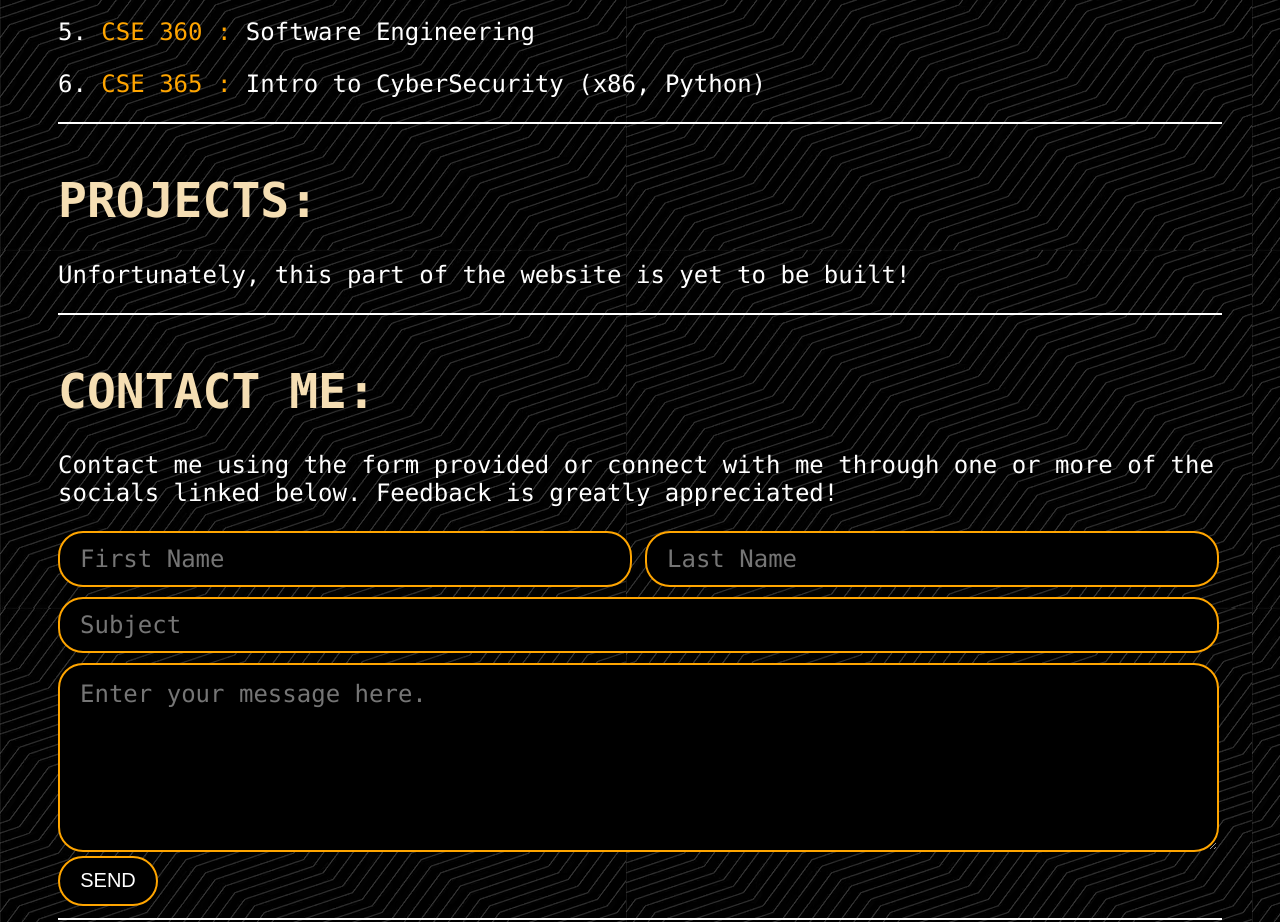
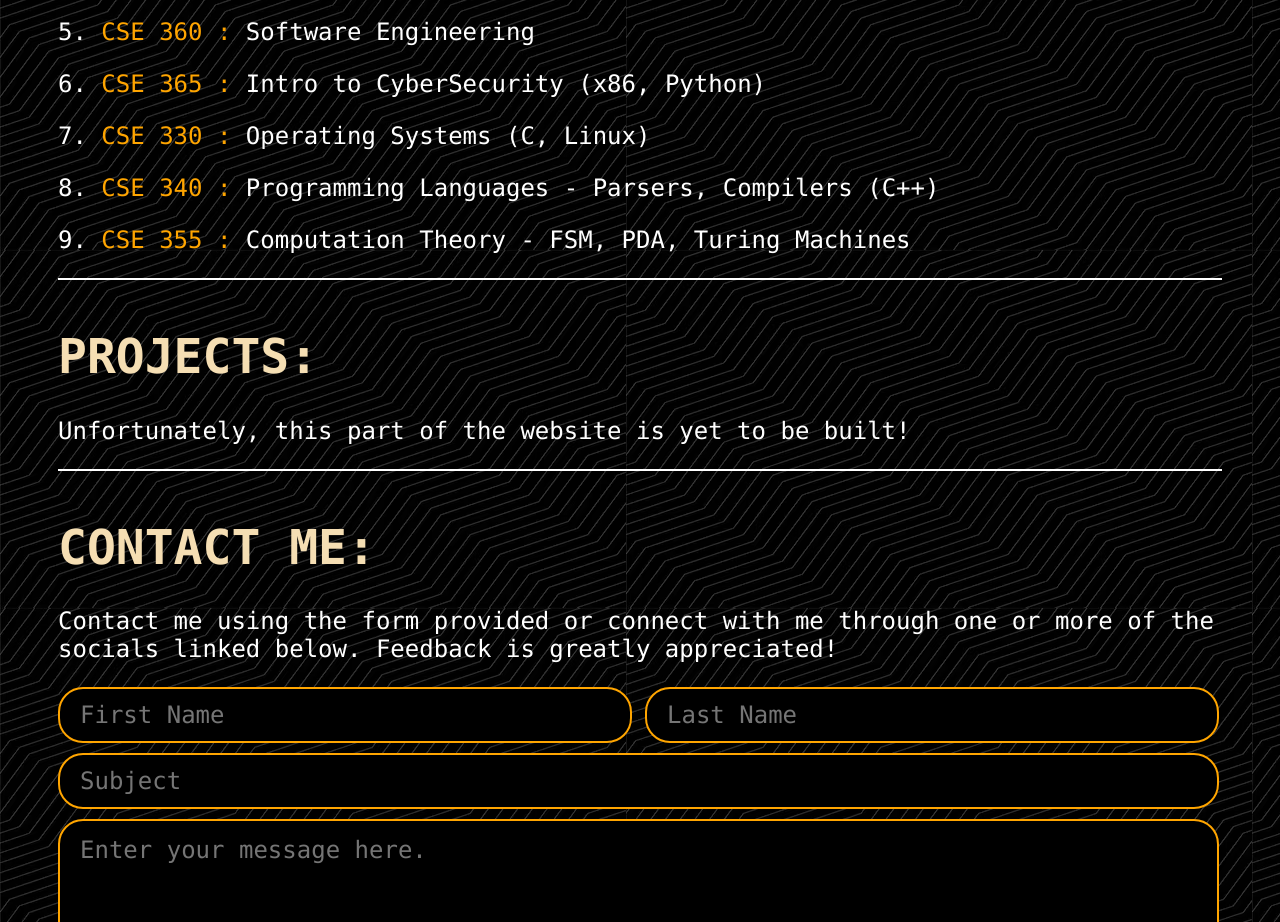
Before and after one commit to tanay-jaiman/portfolio, a plain HTML site: page index.html in a window 1280 px wide. Shown: the part 1540-2462 px from the top of the page. Drawn offline with Linux system fonts and the light colour scheme.

Commit message:
coursework added

```diff
--- a/index.html
+++ b/index.html
@@ -191,6 +191,27 @@
       </span>
       Intro to CyberSecurity (x86, Python)
      </p>
+
+     <p> 7.
+      <span style="color: orange">
+        CSE 330 :
+      </span>
+      Operating Systems (C, Linux)
+     </p>
+
+     <p> 8.
+      <span style="color: orange">
+        CSE 340 :
+      </span>
+      Programming Languages - Parsers, Compilers (C++)
+     </p>
+
+     <p> 9.
+      <span style="color: orange">
+        CSE 355 :
+      </span>
+      Computation Theory - FSM, PDA, Turing Machines
+     </p>
      <hr color="white" />
     </div>
   </div>
```
Also changed, not shown: not_found.html (+2 -2 lines).
